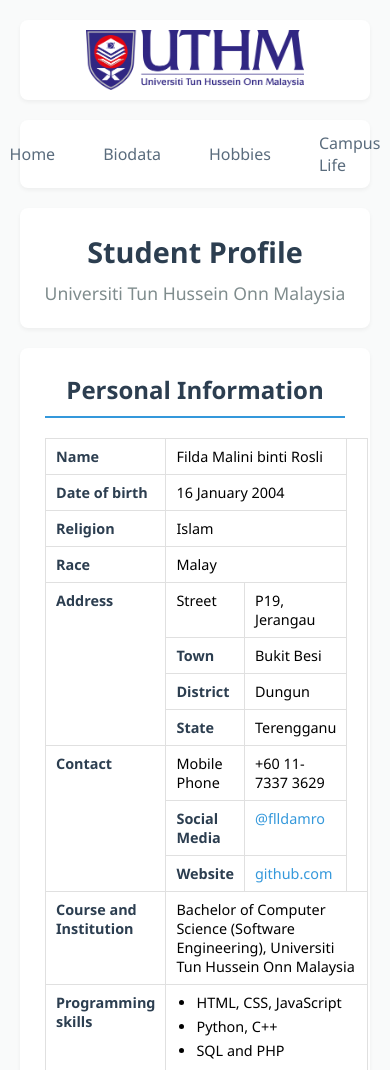
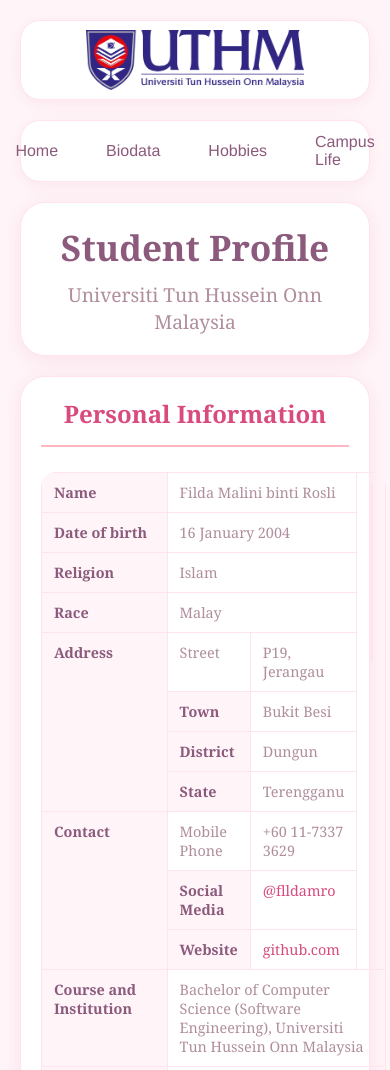
Before and after one commit to fildamalini/LAB-3, a plain HTML site: page biodata.html in a window 390 px wide. Shown: the top 1070 px of the page. Drawn offline with Linux system fonts and the light colour scheme.

Commit message:
update css

```diff
--- a/biodata.html
+++ b/biodata.html
@@ -9,7 +9,7 @@
             margin: 0;
             padding: 0;
             box-sizing: border-box;
-            font-family: 'Segoe UI', Tahoma, Geneva, Verdana, sans-serif;
+            font-family: 'Georgia', 'Times New Roman', 'Helvetica', serif;
         }
 
         body {
@@ -23,7 +23,7 @@
         .container {
             display: flex;
             flex-direction: column;
-            background-color: rgba(248, 249, 250, 0.85);
+            background-color: rgba(255, 245, 248, 0.92);
             min-height: 100vh;
             width: 100%;
             padding: 20px;
@@ -37,8 +37,9 @@
             width: 100%;
             justify-content: center;
             align-items: center;
-            border-radius: 8px;
-            box-shadow: 0 2px 4px rgba(0,0,0,0.05);
+            border-radius: 20px;
+            box-shadow: 0 4px 15px rgba(219, 112, 147, 0.1);
+            border: 1px solid #ffe4ec;
         }
 
         .logo img {
@@ -54,22 +55,25 @@
             margin-top: 20px;
             justify-content: center;
             align-items: center;
-            border-radius: 8px;
-            box-shadow: 0 2px 4px rgba(0,0,0,0.05);
+            border-radius: 20px;
+            box-shadow: 0 4px 15px rgba(219, 112, 147, 0.1);
+            border: 1px solid #ffe4ec;
         }
 
         .navigation a {
             text-decoration: none;
-            color: #5a6c7d;
+            color: #8b5a7c;
             font-weight: 500;
             padding: 12px 24px;
             transition: all 0.3s ease;
-            border-radius: 4px;
+            border-radius: 15px;
+            font-family: 'Helvetica', 'Arial', sans-serif;
         }
 
         .navigation a:hover {
-            color: #3498db;
-            background-color: #f1f8ff;
+            color: #d94b7e;
+            background-color: #fff0f5;
+            transform: translateY(-2px);
         }
 
         .header {
@@ -79,23 +83,25 @@
             width: 100%;
             background-color: #ffffff;
             margin-top: 20px;
-            border-radius: 8px;
-            box-shadow: 0 2px 4px rgba(0,0,0,0.05);
+            border-radius: 25px;
+            box-shadow: 0 4px 20px rgba(219, 112, 147, 0.15);
             justify-content: center;
             align-items: center;
             padding: 20px;
             text-align: center;
+            border: 1px solid #ffe4ec;
         }
 
         .header h1 {
-            font-size: 1.8rem;
-            color: #2c3e50;
+            font-size: 2.2rem;
+            color: #8b5a7c;
             margin-bottom: 10px;
+            font-weight: 600;
         }
 
         .header p {
-            color: #7f8c8d;
-            font-size: 1.1rem;
+            color: #b08e9d;
+            font-size: 1.2rem;
         }
 
         .content {
@@ -107,36 +113,40 @@
 
         .biodata-section {
             background-color: #ffffff;
-            border-radius: 8px;
-            box-shadow: 0 2px 4px rgba(0,0,0,0.05);
-            padding: 25px;
+            border-radius: 25px;
+            box-shadow: 0 4px 20px rgba(219, 112, 147, 0.15);
+            padding: 30px;
             margin-bottom: 20px;
+            border: 1px solid #ffe4ec;
         }
 
         .biodata-section h2 {
             text-align: center;
-            color: #2c3e50;
-            margin-bottom: 20px;
-            padding-bottom: 10px;
-            border-bottom: 2px solid #3498db;
+            color: #d94b7e;
+            margin-bottom: 25px;
+            padding-bottom: 15px;
+            border-bottom: 2px solid #ffb6c1;
+            font-size: 1.8rem;
         }
 
         table {
             width: 100%;
             border-collapse: collapse;
             margin: 0 auto;
+            border-radius: 15px;
+            overflow: hidden;
         }
 
         th, td {
-            border: 1px solid #e0e0e0;
-            padding: 12px 15px;
+            border: 1px solid #ffe4ec;
+            padding: 14px 16px;
             vertical-align: top;
         }
 
         th {
             text-align: left;
-            background-color: #f8f9fa;
-            color: #2c3e50;
+            background-color: #fff5f8;
+            color: #8b5a7c;
             font-weight: 600;
         }
 
@@ -152,38 +162,46 @@
             width: 100%;
             height: 100%;
             object-fit: cover;
-            border-radius: 4px;
+            border-radius: 12px;
+            border: 2px solid #ffe4ec;
         }
 
         td:first-child {
             width: 20%;
             font-weight: 600;
-            color: #2c3e50;
+            color: #8b5a7c;
+            background-color: #fff5f8;
         }
 
         td:nth-child(2) {
             width: 20%;
+            color: #b08e9d;
         }
 
         td:nth-child(3) {
             width: 40%;
+            color: #b08e9d;
         }
 
         a {
-            color: #3498db;
+            color: #d94b7e;
             text-decoration: none;
+            transition: color 0.3s ease;
         }
 
         a:hover {
+            color: #b08e9d;
             text-decoration: underline;
         }
 
         ul, ol {
             margin-left: 20px;
+            color: #b08e9d;
         }
 
         li {
-            margin-bottom: 5px;
+            margin-bottom: 8px;
+            line-height: 1.5;
         }
 
         .footer {
@@ -193,11 +211,12 @@
             align-items: center;
             justify-content: center;
             margin-top: 20px;
-            min-height: 60px;
-            border-radius: 8px;
-            box-shadow: 0 2px 4px rgba(0,0,0,0.05);
-            color: #7f8c8d;
-            font-size: 0.9rem;
+            min-height: 70px;
+            border-radius: 20px;
+            box-shadow: 0 4px 15px rgba(219, 112, 147, 0.1);
+            color: #b08e9d;
+            font-size: 1rem;
+            border: 1px solid #ffe4ec;
         }
 
         @media (max-width: 768px) {
@@ -206,12 +225,20 @@
             }
 
             th, td {
-                padding: 8px 10px;
+                padding: 10px 12px;
             }
 
             .photo {
                 width: 120px;
                 height: 200px;
+            }
+
+            .biodata-section {
+                padding: 20px;
+            }
+
+            .biodata-section h2 {
+                font-size: 1.5rem;
             }
         }
     </style>
```
Also changed, not shown: campus_life.html (+36 -28 lines), hobbies.html (+37 -28 lines).
